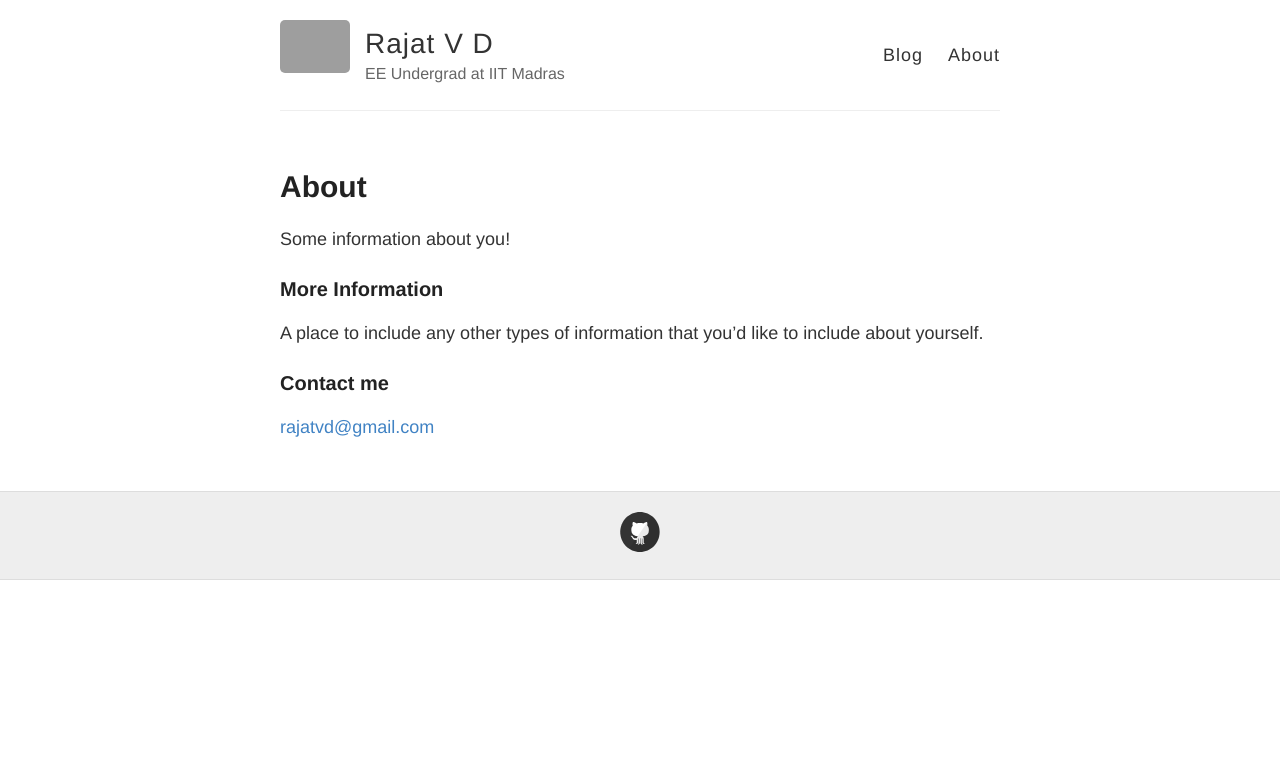
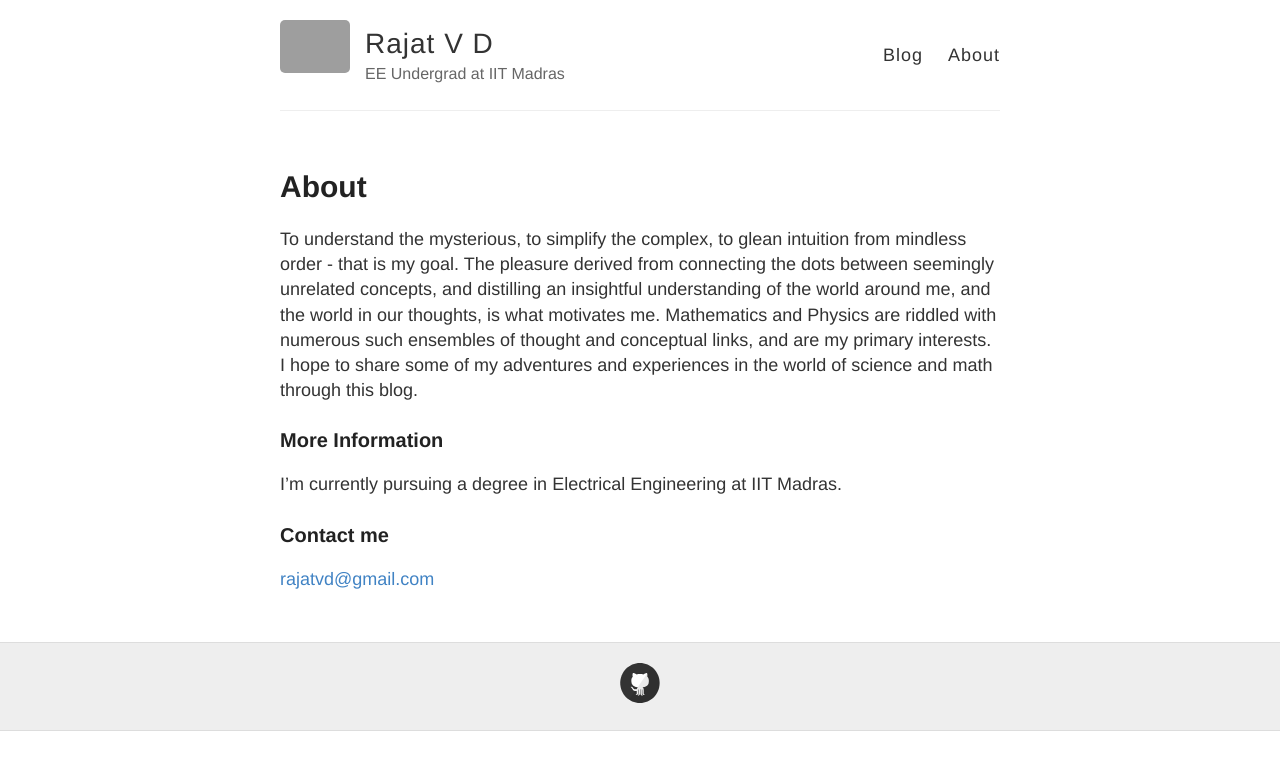
Before and after one commit to rajatvd/rajatvd.github.io, a Jekyll site: the page built from about.md, in a window 1280 px wide. Shown: the top 770 px of the page. Built offline with Jekyll 4.4.1, drawn with Linux system fonts in a browser that asks for light colours; grey boxes are pictures that could not be loaded.

Commit message:
Updated about

```diff
--- a/about.md
+++ b/about.md
@@ -4,11 +4,11 @@ title: About
 permalink: /about/
 ---
 
-Some information about you!
+To understand the mysterious, to simplify the complex, to glean intuition from mindless order - that is my goal. The pleasure derived from connecting the dots between seemingly unrelated concepts, and distilling an insightful understanding of the world around me, and the world in our thoughts, is what motivates me.  Mathematics and Physics are riddled with numerous such ensembles of thought and conceptual links, and are my primary interests. I hope to share some of my adventures and experiences in the world of science and math through this blog.
 
 ### More Information
 
-A place to include any other types of information that you'd like to include about yourself.
+I'm currently pursuing a degree in Electrical Engineering at IIT Madras.
 
 ### Contact me
 
```
